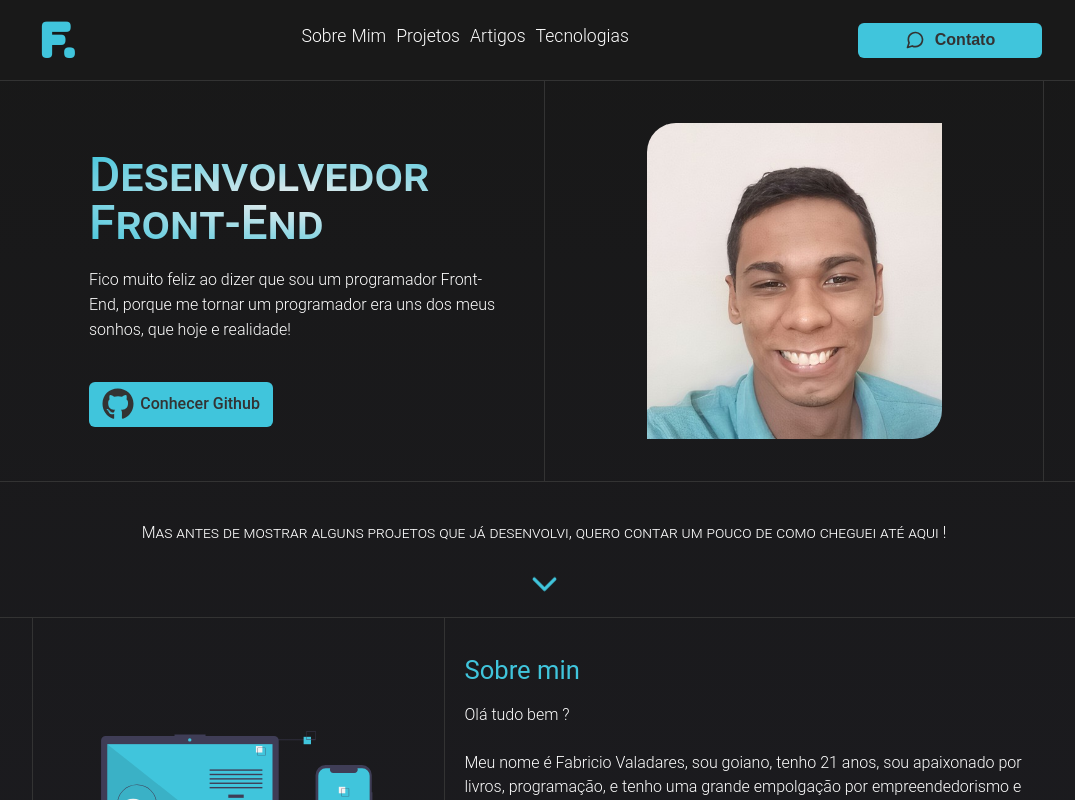
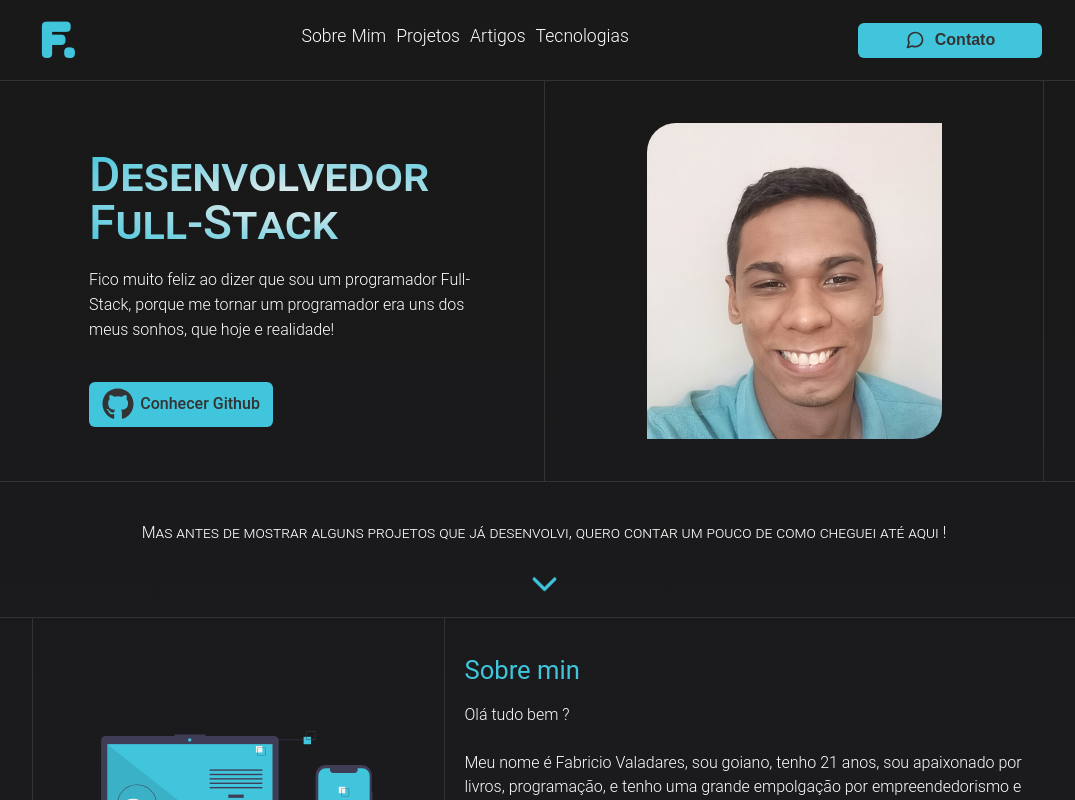
Before and after one commit to Fabricio-valadares/portfolio, a React (Create React App) app: page / in a window 1280 px wide. Shown: the top 800 px of the page, without its empty margins (96-1171 px from the left). Built offline with nearby package versions, Linux system fonts and the light colour scheme; a web font is replaced by a local one.

Commit message:
refactore: title correction

```diff
--- a/src/components/About/index.tsx
+++ b/src/components/About/index.tsx
@@ -17,9 +17,9 @@ const Sobre = () => {
     <Container>
       <DivText>
         <DivContent>
-          <Title>Desenvolvedor Front-End</Title>
+          <Title>Desenvolvedor Full-Stack</Title>
           <Text>
-            Fico muito feliz ao dizer que sou um programador Front-End, porque
+            Fico muito feliz ao dizer que sou um programador Full-Stack, porque
             me tornar um programador era uns dos meus sonhos, que hoje e
             realidade!
           </Text>
```
Also changed, not shown: 1 other file (tests, documents, lock files or other folders).
